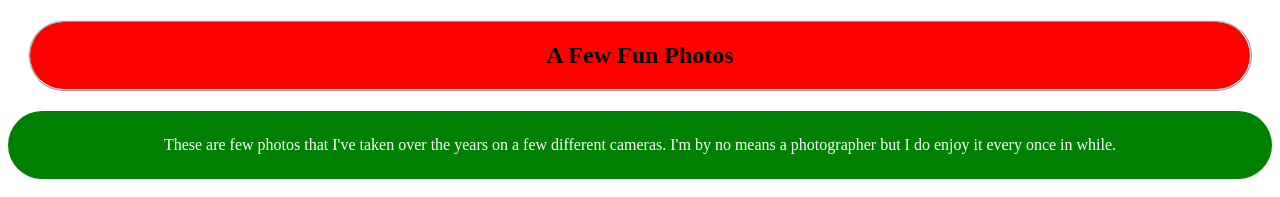
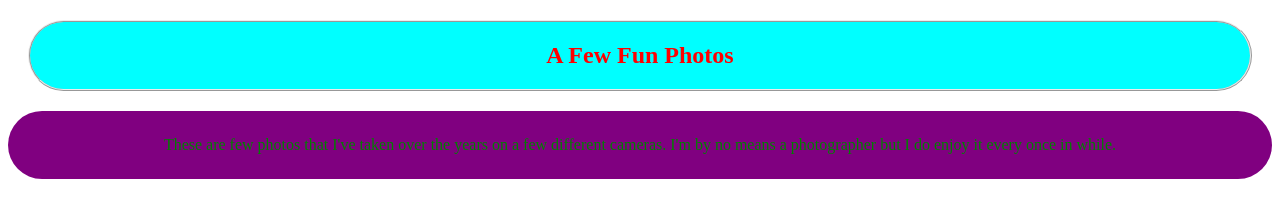
Before and after one commit to rastylus/html-me-something, a website: page index.html in a window 1280 px wide. Shown: the top 197 px of the page. Drawn offline with Linux system fonts and the light colour scheme.

```diff
--- a/index.html
+++ b/index.html
@@ -8,14 +8,18 @@
 
    <body>
       <main>
+         <section>
 
             <header><h2 id="mainHeading"><b>A Few Fun Photos</b></header></h2>
+         </section>
 
+         <section>
             <article>
                <p id="testP" class="funParagraph">
                   These are few photos that I've taken over the years on a few different cameras. I'm by no means a photographer but I do enjoy it every once in while.
                </p>
             </article>
+         </section>
 
          <article>
             <h4 class="titleCards">Rainbow Over 39th</h4>
@@ -70,6 +74,6 @@
 
    </body>
 
-   <footer>&copy; 2023 Ryan Riggs</footer>
+   <footer>&copy; 2023 Ryan Riggs <a href="https://en.wikipedia.org/wiki/Art" target="_blank">more cool art</a></footer>
 
 </html>
--- a/styles.css
+++ b/styles.css
@@ -1,6 +1,7 @@
 
 #mainHeading {
-    background-color: red;
+    color: red;
+    background-color: aqua;
     margin: 20px;
     padding: 20px;
     border: 2px;
@@ -15,18 +16,17 @@
     color: rgb(0, 81, 255);
     background-color: aquamarine;
     padding: 15px;
-    display: block;
     border-radius: 50px;
 }
 
 #testP {
-    background-color: green;
+    background-color: purple;
     border-radius: 50px;
     padding-block: 25px;
 }
 
 .funParagraph {
-    color:white;
+    color: green;
 }
 
 
```
Lines whose indentation alone changed are shown as unchanged.
